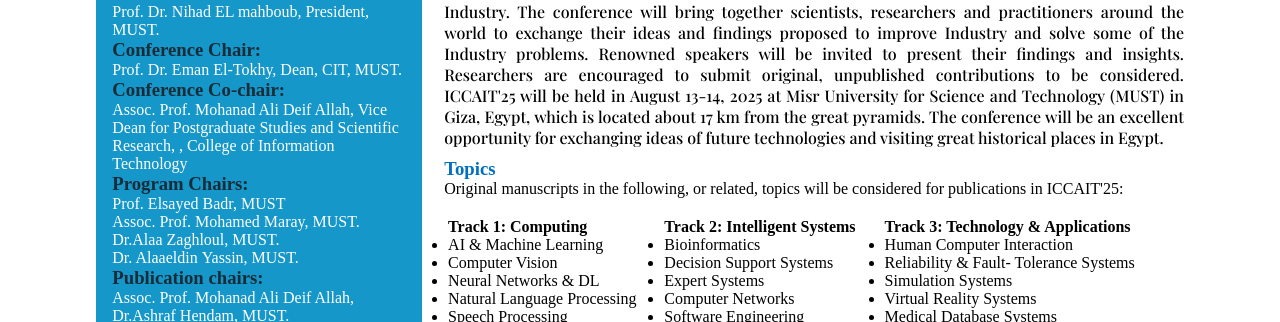
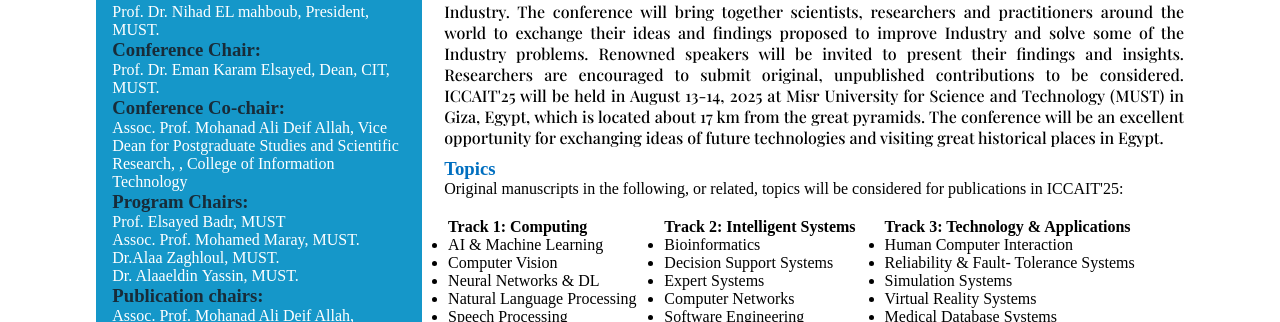
Before and after one commit to ebrahem1812/ICCAIT-24, a plain HTML site: page index.html in a window 1280 px wide. Shown: the part 472-794 px from the top of the page. Drawn offline with nearby package versions, Linux system fonts and the light colour scheme; a web font is replaced by a local one.

Commit message:
Update index.html

```diff
--- a/index.html
+++ b/index.html
@@ -45,7 +45,7 @@
                 <p>Prof. Dr. Nihad EL mahboub, President, MUST.</p>
 
                 <h3>Conference Chair:</h3>
-                <p>Prof. Dr. Eman El-Tokhy, Dean, CIT, MUST.</p>
+                <p>Prof. Dr. Eman Karam Elsayed, Dean, CIT, MUST.</p>
 
                 <h3>Conference Co-chair:</h3>
                 <p>Assoc. Prof. Mohanad Ali Deif Allah, Vice Dean for Postgraduate Studies and Scientific Research, , College of Information Technology </p>
```
